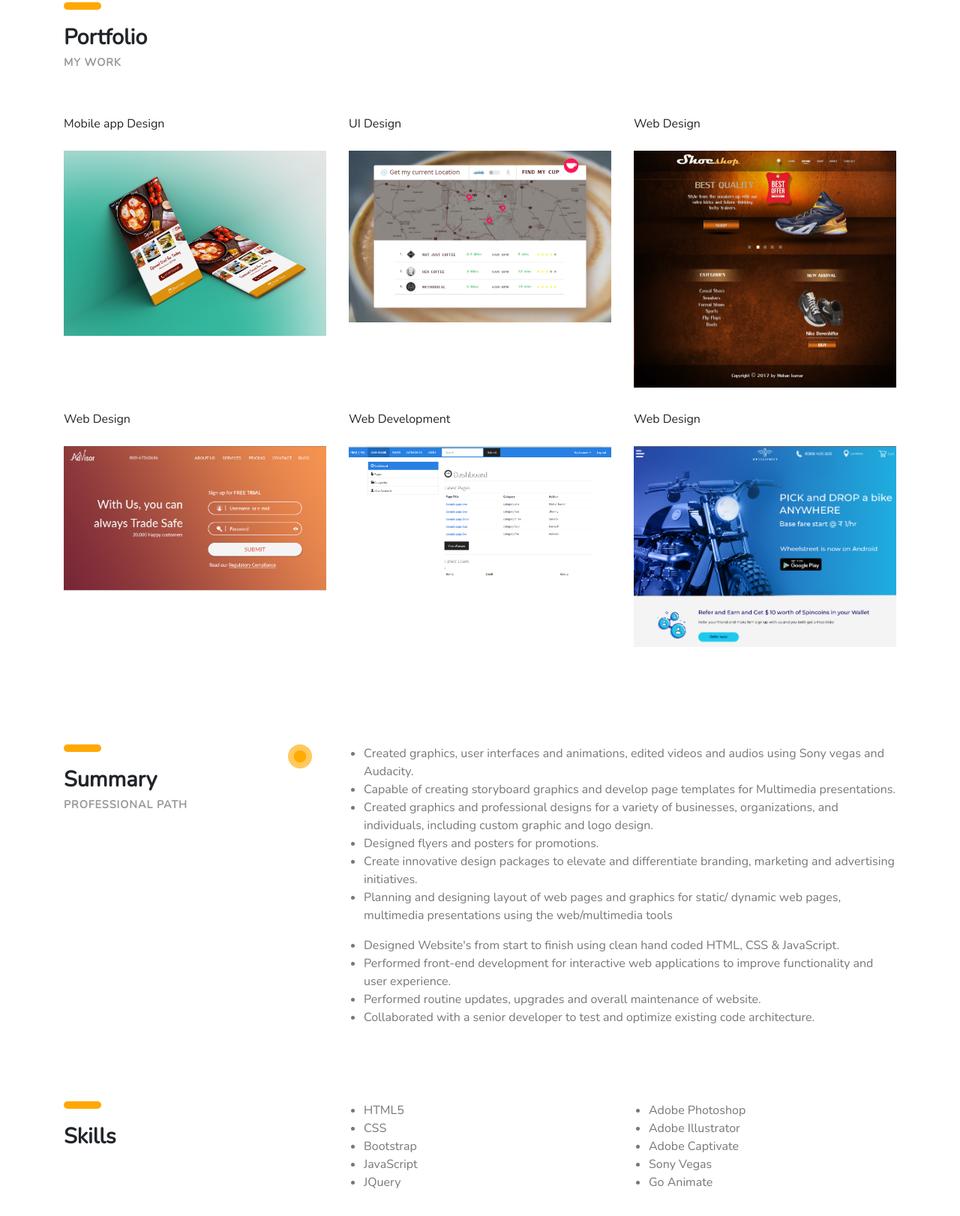
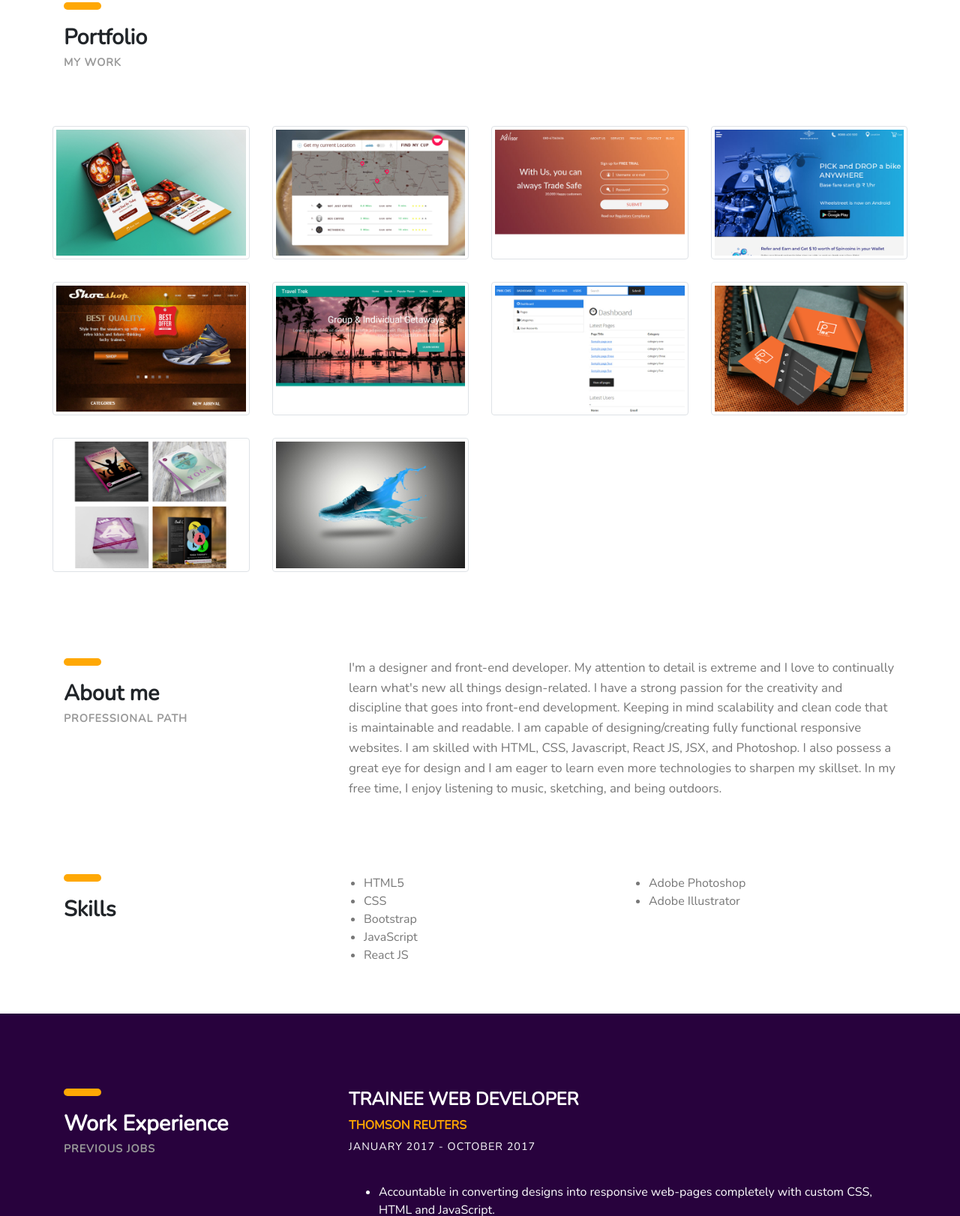
Before and after one commit to mohanartsy/mohanartsy.github.io, a plain HTML site: page index.html in a window 1280 px wide. Shown: the part 874-2496 px from the top of the page at 75% size. Drawn offline with nearby package versions, Linux system fonts and the light colour scheme.

Commit message:
portfolio section

```diff
--- a/index.html
+++ b/index.html
@@ -41,13 +41,13 @@
                         <div class="info">
                             <i class="fas fa-envelope icon"></i>
                             <div class="right-area">
-                                <h5>mohan.p.hanur@gmail.com</h5>
+                                <h5>mohankumar.p.hanur@gmail.com</h5>
 
                             </div><!-- right-area -->
                         </div><!-- info -->
                     </div><!-- col-sm-4 -->
                 </div>
-    		<!-- <a href="pdf/Mohan_CV.pdf " class="download-btn" download>Download-cv</a> -->
+    		<a href="pdf/Mohan_CV.pdf " class="download-btn" download>Download-cv</a>
 
 
     	</div>
@@ -63,8 +63,8 @@
                         <h4 class="font-yellow animated tada">Web Designer</h4>
                         <ul class="information margin-tb-30">
                             <li><b>BORN : </b>June 25, 1993</li>
-                            <li><b>EMAIL : </b>mohan.p.hanur@gmail.com</li>
-                            <p>I'm a designer and front-end developer. My attention to detail is extreme and I love to continually learn what's new all things design-related. I have a strong passion for the creativity and discipline that goes into front-end development. </p>
+                            <li><b>EMAIL : </b>mohankumar.p.hanur@gmail.com</li>
+                            <p>I'm a designer and front-end developer. My attention to detail is extreme and I love to continually learn what's new all things design-related.I have a strong passion for the creativity and discipline that goes into front-end development. </p>
                         </ul>
                         <ul class="social-icons">
                             <li><a href="https://www.linkedin.com/in/mohan-kumar-p-51710995/" target="_blank"><i class="fab fa-linkedin"></i></a></li>
@@ -85,44 +85,122 @@
                     </div>
                 </div><!-- col-sm-4 -->
             </div><!-- row -->
+            <div class="row">
+            <div class="row">
+            <div class="col-lg-3 col-md-4 col-xs-6 thumb">
+                <a class="thumbnail" href="#" data-image-id="" data-toggle="modal" data-title="UI Design"
+                   data-image="images/mobileapp.jpg"
+                   data-target="#image-gallery">
+                    <img class="img-thumbnail"
+                         src="images/appdesign-thumbnail.jpg"
+                         alt="UI design" title="UI design">
+                </a>
+            </div>
+            <div class="col-lg-3 col-md-4 col-xs-6 thumb">
+                <a class="thumbnail" href="#" data-image-id="" data-toggle="modal" data-title="UI design"
+                   data-image="images/uicard.jpg"
+                   data-target="#image-gallery">
+                    <img class="img-thumbnail"
+                         src="images/uicard-thumbnail.jpg"
+                         alt="UI design" title="UI design">
+                </a>
+            </div>
+            <div class="col-lg-3 col-md-4 col-xs-6 thumb">
+                <a class="thumbnail" href="#" data-image-id="" data-toggle="modal" data-title="Web design"
+                   data-image="images/lolly.png"
+                   data-target="#image-gallery">
+                    <img class="img-thumbnail"
+                         src="images/advisor-thumbnail.jpg"
+                         alt="web design" title="Web design">
+                </a>
+            </div>
+            <div class="col-lg-3 col-md-4 col-xs-6 thumb">
+                <a class="thumbnail" href="#" data-image-id="" data-toggle="modal" data-title=""
+                   data-image="images/wheelstreet.jpg"
+                   data-target="#image-gallery">
+                    <img class="img-thumbnail"
+                         src="images/wheelstreet-thumbnail.jpg"
+                         alt="Web design" title="Web design">
+                </a>
+            </div>
+            <div class="col-lg-3 col-md-4 col-xs-6 thumb">
+                <a class="thumbnail" href="#" data-image-id="" data-toggle="modal" data-title="web design"
+                   data-image="images/webdesign.jpg"
+                   data-target="#image-gallery">
+                    <img class="img-thumbnail"
+                         src="images/shoeshop-thumbnail.jpg"
+                         alt="Web design" title="Web design">
+                </a>
+            </div>
+            <div class="col-lg-3 col-md-4 col-xs-6 thumb">
+                <a href="https://mohankumar057.github.io/traveltrek/" target="_blank" >
+                    <img class="img-thumbnail"
+                         src="images/traveltrek-thumbnail.jpg"
+                         alt="Web design" title="Web design">
+                </a>
+            </div>
+            <div class="col-lg-3 col-md-4 col-xs-6 thumb">
+                <a  href="https://mohankumar057.github.io/alphacms/" target="_blank">
+                    <img class="img-thumbnail"
+                         src="images/alphacms-thumbnail.jpg"
+                         alt="Web design" title="Web development">
+                </a>
+            </div>
+            <div class="col-lg-3 col-md-4 col-xs-6 thumb">
+                <a class="thumbnail" href="#" data-image-id="" data-toggle="modal" data-title="Business card"
+                   data-image="images/businesscard.png"
+                   data-target="#image-gallery">
+                    <img class="img-thumbnail"
+                         src="images/businesscard-tumbnail.jpg"
+                         alt="Graphic design" title="Graphic design">
+                </a>
+            </div>
 
-            <div class="row">
+            <div class="col-lg-3 col-md-4 col-xs-6 thumb">
+                <a class="thumbnail" href="#" data-image-id="" data-toggle="modal" data-title="Graphic design"
+                   data-image="images/ALL.jpg"
+                   data-target="#image-gallery">
+                    <img class="img-thumbnail"
+                         src="images/Graphicdesign1-thumbnail.jpg"
+                         alt="Graphic design" title="Graphic design">
+                </a>
+            </div>
+            <div class="col-lg-3 col-md-4 col-xs-6 thumb">
+                <a class="thumbnail" href="#" data-image-id="" data-toggle="modal" data-title="Graphic design"
+                   data-image="images/shoes.png"
+                   data-target="#image-gallery">
+                    <img class="img-thumbnail"
+                         src="images/Graphicdesign2-thumbnail.jpg"
+                         alt="Graphic design" title="Graphic design">
+                </a>
+            </div>
 
-                <div class="gallery col-lg-4 col-md-4 col-sm-4 col-xs-6 filter web-design">
-                    Mobile app Design <br/><br/>
-                    <img src="images/mobileapp.jpg" class="img-responsive">
+        </div>
 
-                </div>
-                <div class="gallery col-lg-4 col-md-4 col-sm-4 col-xs-6 filter branding">
-                    UI Design<br/><br/>
-                    <img src="images/uicard.jpg" class="img-responsive">
 
-                </div>
+        <div class="modal fade" id="image-gallery" tabindex="-1" role="dialog" aria-labelledby="myModalLabel" aria-hidden="true">
+            <div class="modal-dialog modal-lg">
+                <div class="modal-content">
+                    <div class="modal-header">
+                        <h4 class="modal-title" id="image-gallery-title"></h4>
+                        <button type="button" class="close" data-dismiss="modal"><span aria-hidden="true">×</span><span class="sr-only">Close</span>
+                        </button>
+                    </div>
+                    <div class="modal-body">
+                        <img id="image-gallery-image" class="img-responsive col-md-12" src="">
+                    </div>
+                    <div class="modal-footer">
+                        <button type="button" class="btn btn-secondary float-left" id="show-previous-image"><i class="fa fa-arrow-left"></i>
+                        </button>
 
-                <div class="gallery col-lg-4 col-md-4 col-sm-4 col-xs-6 filter web-design">
-                    Web Design<br/><br/>
-                    <img src="images/webdesign.jpg" class="img-responsive">
-
-                </div>
-
-                <div class="gallery col-lg-4 col-md-4 col-sm-4 col-xs-6 filter graphic-design">
-                     Web Design<br/><br/>
-                    <img src="images/webdesign3.png" class="img-responsive">
-
-                </div>
-
-                <div class="gallery col-lg-4 col-md-4 col-sm-4 col-xs-6 filter branding">
-                    Web Development<br/><br/>
-                    <img src="images/proj1.png" class="img-responsive">
-
-                </div>
-
-                <div class="gallery col-lg-4 col-md-4 col-sm-4 col-xs-6 filter graphic-design">
-                     Web Design<br/><br/>
-                    <img src="images/webdesign2.png" class="img-responsive">
-
+                        <button type="button" id="show-next-image" class="btn btn-secondary float-right"><i class="fa fa-arrow-right"></i>
+                        </button>
+                    </div>
                 </div>
             </div>
+        </div>
+    </div>
+
 
     </section>
 
@@ -131,35 +209,17 @@
             <div class="row">
                 <div class="col-sm-4">
                     <div class="heading">
-                        <h3><b>Summary</b></h3>
+                        <h3><b>About me</b></h3>
                         <h6 class="font-lite-black"><b>PROFESSIONAL PATH</b></h6>
                     </div>
                 </div><!-- col-sm-4 -->
                 <div class="col-sm-8">
-                    <div class="education-wrapper">
-                        <div class="design margin-b-50">
-                            <ul class="skills-web">
-
-                              <li>Created graphics, user interfaces and animations, edited videos and audios using Sony vegas and Audacity.</li>
-                              <li>Capable of creating storyboard graphics and develop page templates for Multimedia presentations.</li>
-                              <li>Created graphics and professional designs for a variety of businesses, organizations, and individuals, including custom graphic and logo design.</li>
-                              <li>Designed flyers and posters for promotions.</li>
-                              <li>Create innovative design packages to elevate and differentiate branding, marketing and advertising initiatives.</li>
-                              <li>Planning and designing layout of web pages and graphics for static/ dynamic web pages, multimedia presentations using the web/multimedia tools</li>
-
-
-                             </ul
-                        </div><!-- education -->
-                        <div class="development margin-b-50">
-                            <ul class="skills-web">
-                              <li>Designed Website's from start to finish using clean hand coded HTML, CSS & JavaScript.</li>
-                              <li>Performed front-end development for interactive web applications to improve functionality and user experience.</li>
-                              <li>Performed routine updates, upgrades and overall maintenance of website.</li>
-                              <li>Collaborated with a senior developer to test and optimize existing code architecture.</li>
-                           </ul>
-                        </div>
-                    </div><!-- education-wrapper -->
-                 </div>
+                    <p class="margin-b-50">
+                        I'm a designer and front-end developer. My attention to detail is extreme and I love to continually learn what's new all things design-related. I have a strong passion for the creativity and discipline that goes into front-end development. Keeping in mind scalability and clean code that is maintainable and readable.
+                        I am capable of designing/creating fully functional responsive websites.  I am skilled with HTML, CSS, Javascript, React JS, JSX, and Photoshop. I also possess a great eye for design and I am eager to learn even more technologies to sharpen my skillset. In my free time, I enjoy listening to music, sketching, and being outdoors.
+                     </p>
+                    <!-- row -->
+                </div><!-- col-sm-8 -->
             </div><!-- row -->
         </div><!-- container -->
     </section>
@@ -181,16 +241,13 @@
                                  <li>CSS</li>
                                  <li>Bootstrap</li>
                                  <li>JavaScript</li>
-                                 <li>JQuery</li>
+                                 <li>React JS</li>
                              </ul>
                          </div>
                          <div class="col-sm-6">
                             <ul class="skills-web">
                                  <li>Adobe Photoshop</li>
                                  <li>Adobe Illustrator</li>
-                                 <li>Adobe Captivate</li>
-                                 <li>Sony Vegas</li>
-                                 <li>Go Animate</li>
                              </ul>
 
                          </div>
@@ -232,7 +289,7 @@
 
                         <ul class="list margin-b-30">
                             <li>Creating websites that are user-friendly, effective and appealing.</li>
-                            <li>Developed fully functional responsive sites using Bootstrap</li>
+                            <li>Developed fully functional responsive sites using HTML/HTML5, CSS3, JavaScript, and JQuery.</li>
                             <li>Tested front-end code in multiple browsers to ensure cross-browser compatibility</li>
                             <li>Experience of designing the layout, achieving customer/user friendliness.</li>
                         </ul>
@@ -272,11 +329,6 @@
         </div>
     </footer>
 
-
-
-
-
-
     <!-- Optional JavaScript -->
     <!-- jQuery first, then Popper.js, then Bootstrap JS -->
     <script src="https://code.jquery.com/jquery-3.3.1.slim.min.js" integrity="sha384-q8i/X+965DzO0rT7abK41JStQIAqVgRVzpbzo5smXKp4YfRvH+8abtTE1Pi6jizo" crossorigin="anonymous"></script>
```
